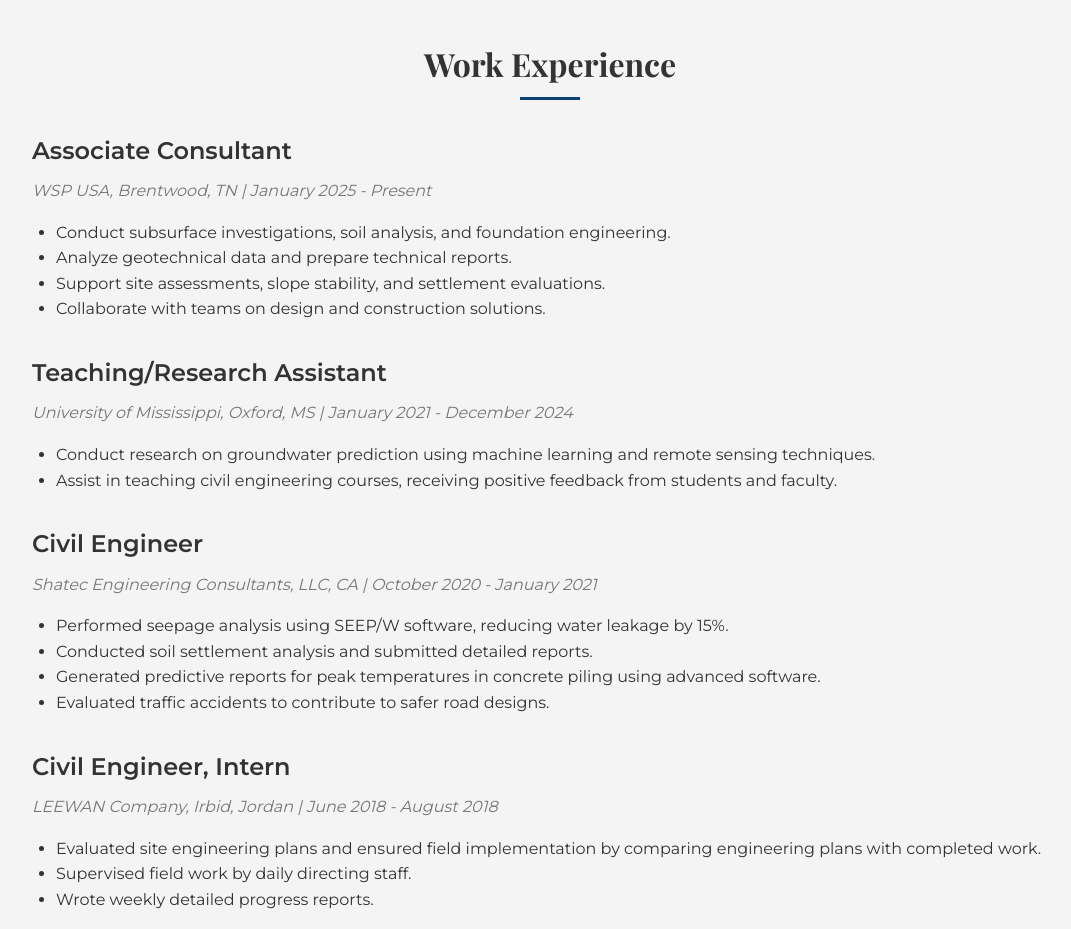
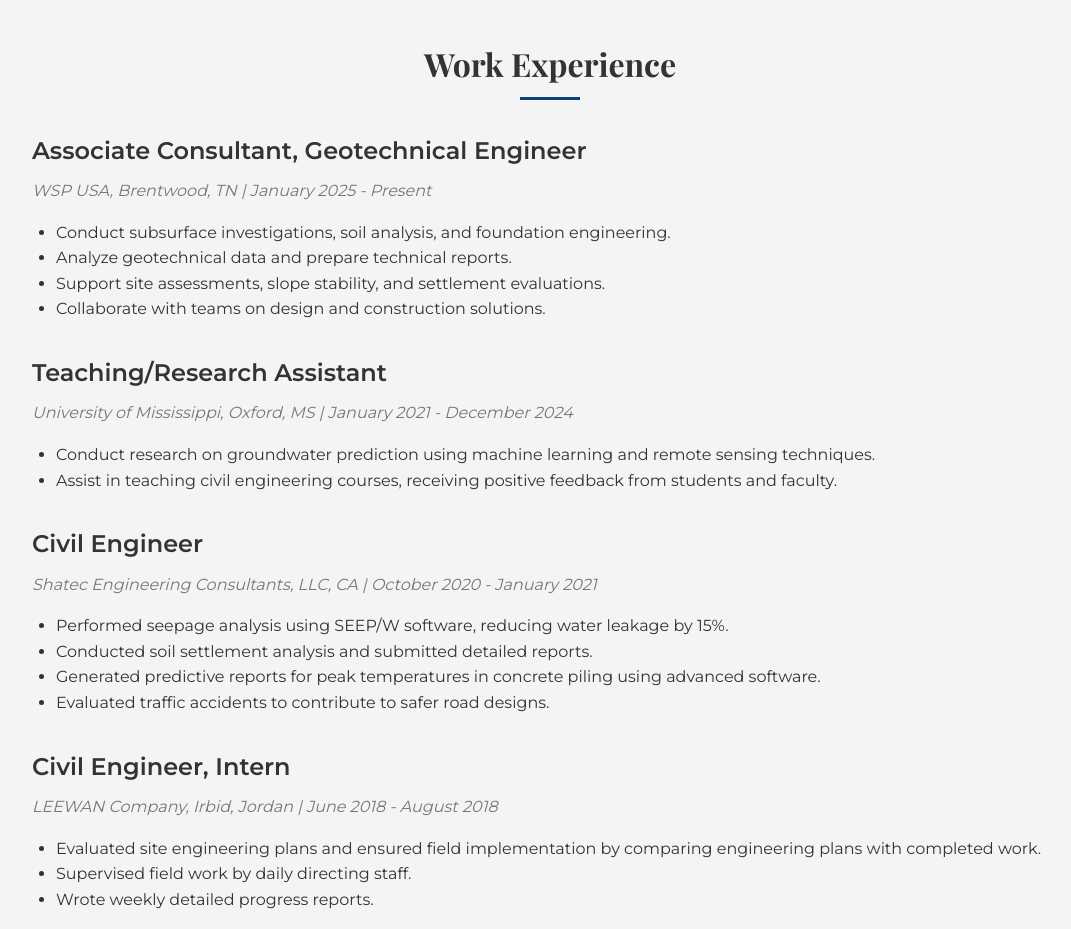
Before and after one commit to Amawawdeh/Amawawdeh.github.io, a plain HTML site: page index.html in a window 1280 px wide. Shown: the part 1800-2729 px from the top of the page, without its empty margins (90-1161 px from the left). Drawn offline with nearby package versions, Linux system fonts and the light colour scheme.

Commit message:
index.html

```diff
--- a/index.html
+++ b/index.html
@@ -349,7 +349,7 @@
             <div class="container">
                 <h2>Work Experience</h2>
                 <div class="experience-item">
-                        <h3>Associate Consultant</h3>
+                        <h3>Associate Consultant, Geotechnical Engineer</h3>
                         <p class="company">WSP USA, Brentwood, TN <span>| January 2025 - Present</span></p>
                         <ul>
                             <li>Conduct subsurface investigations, soil analysis, and foundation engineering.</li>
```
